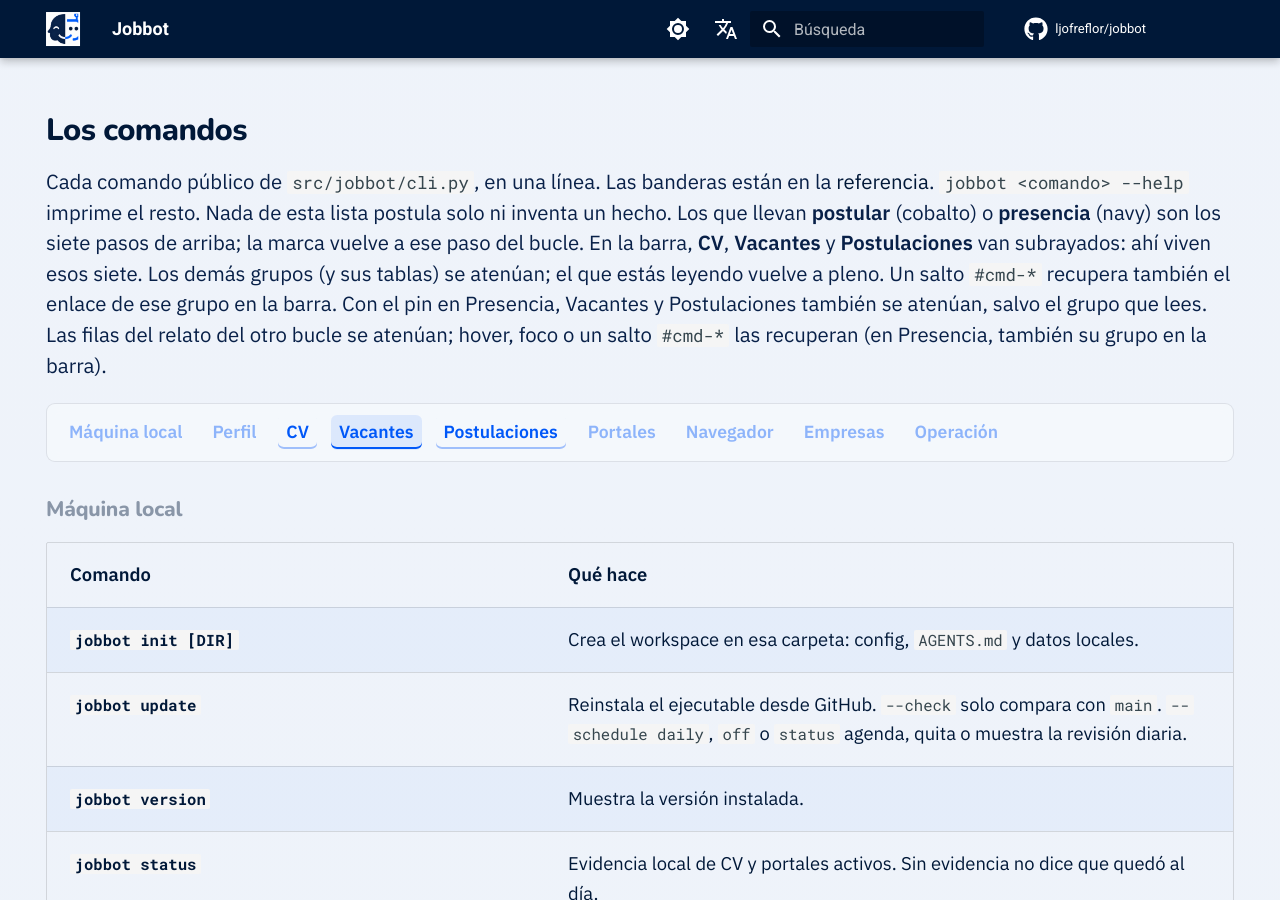
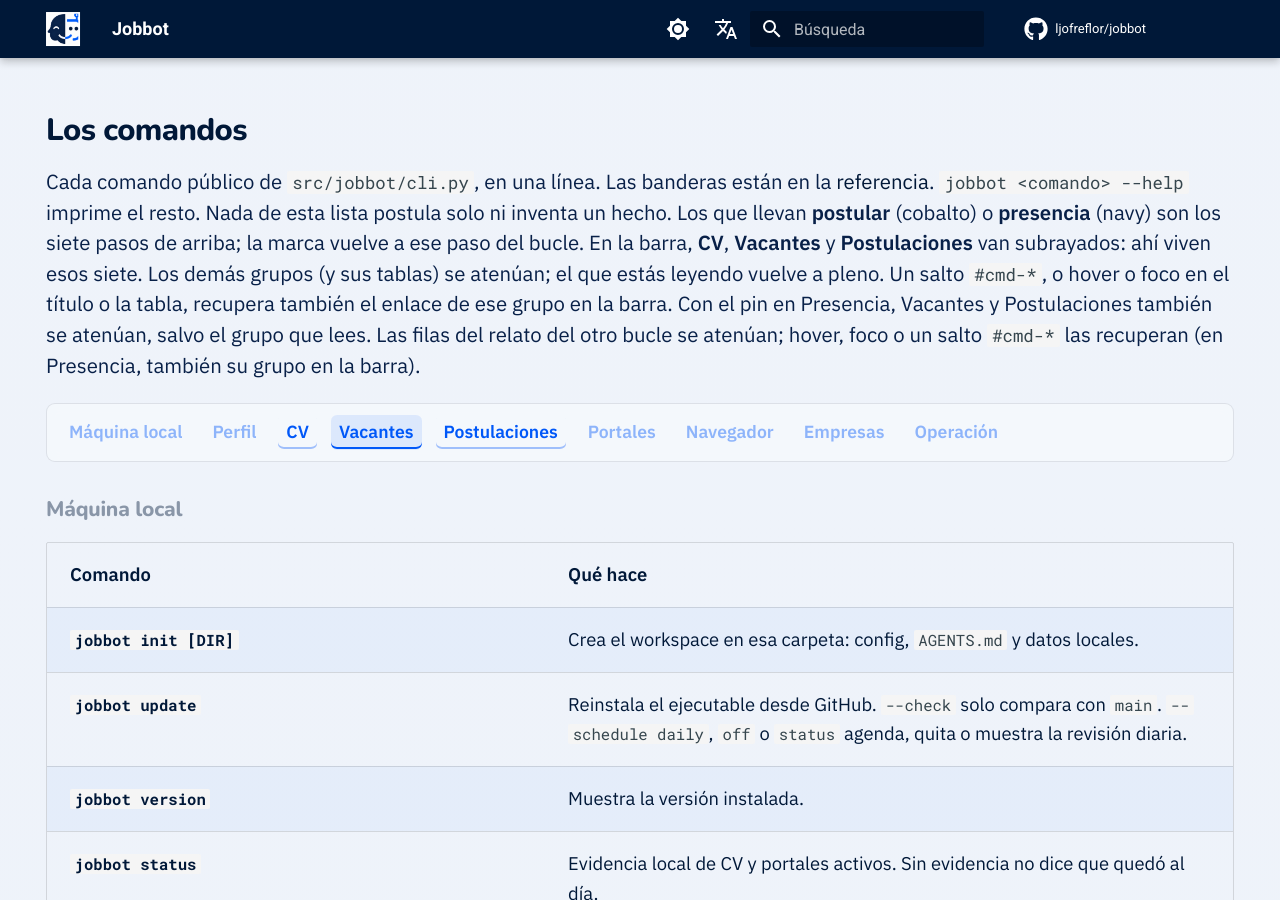
Before and after one commit to ljofreflor/jobbot, an MkDocs documentation site: the page built from docs/index.md, in a window 1280 px wide and 900 px high, scrolled down 9910 px. Built offline with MkDocs 1.6.1 and Material for MkDocs 9.7.7, drawn with Linux system fonts in a browser that asks for light colours; comment, search, counter and statistics services are not loaded.

Commit message:
docs(landing): say heading/table hover restores cmdnav
Catalog intro (ES/EN) documents that hover or focus on a dimmed
group's title or table also restores its bar link — cue for 156.

Co-authored-by: Leonardo Andes Jofre Flor <leonardo.jofre+csld1@consalud.cl>

```diff
--- a/docs/index.md
+++ b/docs/index.md
@@ -183,7 +183,7 @@ evidencia, y foco en Chile / Latam en búsquedas y roundups.
 
 Cada comando público de `src/jobbot/cli.py`, en una línea. Las banderas están en la
 [referencia](comandos.md). `jobbot <comando> --help` imprime el resto. Nada de esta
-lista postula solo ni inventa un hecho. Los que llevan **postular** (cobalto) o **presencia** (navy) son los siete pasos de arriba; la marca vuelve a ese paso del bucle. En la barra, **CV**, **Vacantes** y **Postulaciones** van subrayados: ahí viven esos siete. Los demás grupos (y sus tablas) se atenúan; el que estás leyendo vuelve a pleno. Un salto `#cmd-*` recupera también el enlace de ese grupo en la barra. Con el pin en Presencia, Vacantes y Postulaciones también se atenúan, salvo el grupo que lees. Las filas del relato del otro bucle se atenúan; hover, foco o un salto `#cmd-*` las recuperan (en Presencia, también su grupo en la barra).
+lista postula solo ni inventa un hecho. Los que llevan **postular** (cobalto) o **presencia** (navy) son los siete pasos de arriba; la marca vuelve a ese paso del bucle. En la barra, **CV**, **Vacantes** y **Postulaciones** van subrayados: ahí viven esos siete. Los demás grupos (y sus tablas) se atenúan; el que estás leyendo vuelve a pleno. Un salto `#cmd-*`, o hover o foco en el título o la tabla, recupera también el enlace de ese grupo en la barra. Con el pin en Presencia, Vacantes y Postulaciones también se atenúan, salvo el grupo que lees. Las filas del relato del otro bucle se atenúan; hover, foco o un salto `#cmd-*` las recuperan (en Presencia, también su grupo en la barra).
 
 <nav class="jb-cmdnav" aria-label="Grupos de comandos. Tab cae en el grupo actual; las flechas mueven entre grupos" aria-keyshortcuts="ArrowLeft ArrowRight Home End">
   <a href="#cmd-maquina" aria-controls="cmd-maquina">Máquina local</a>
```
Also changed, not shown: docs/en/index.md (+1 -1 lines).
